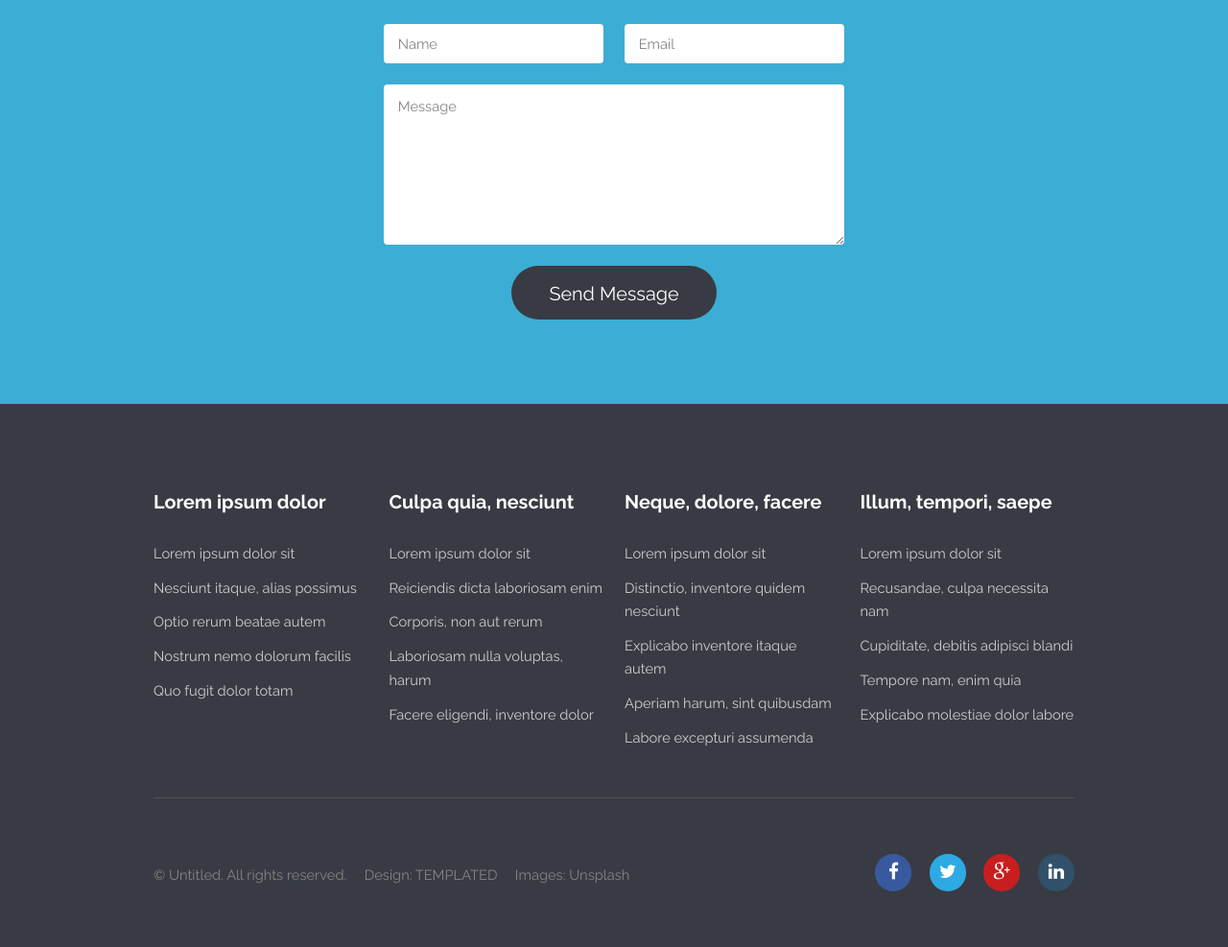
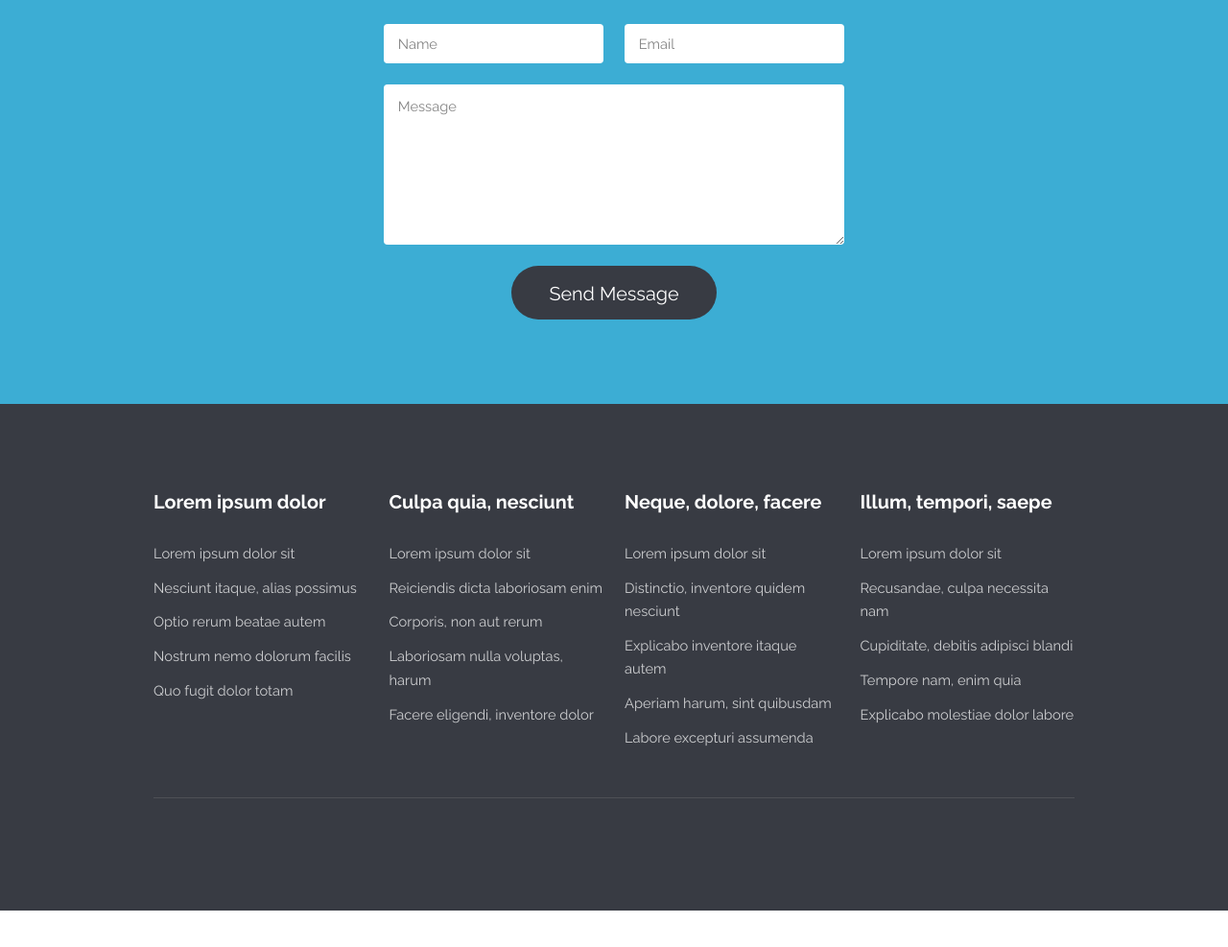
Before and after one commit to Jacob-Haddad/old-website, a plain HTML site: page index.html in a window 1280 px wide. Shown: the part 2333-3320 px from the top of the page at 96% size. After the commit the page ends 3282 px from the top, so only its background shows below. Drawn offline with Linux system fonts and the light colour scheme.

Commit message:
Update index.html

```diff
--- a/index.html
+++ b/index.html
@@ -190,28 +190,6 @@
 							</section>
 						</div>
 					</section>
-					<div class="row">
-						<div class="8u 12u$(medium)">
-							<ul class="copyright">
-								<li>&copy; Untitled. All rights reserved.</li>
-								<li>Design: <a href="http://templated.co">TEMPLATED</a></li>
-								<li>Images: <a href="http://unsplash.com">Unsplash</a></li>
-							</ul>
-						</div>
-						<div class="4u$ 12u$(medium)">
-							<ul class="icons">
-								<li>
-									<a class="icon rounded fa-facebook"><span class="label">Facebook</span></a>
-								</li>
-								<li>
-									<a class="icon rounded fa-twitter"><span class="label">Twitter</span></a>
-								</li>
-								<li>
-									<a class="icon rounded fa-google-plus"><span class="label">Google+</span></a>
-								</li>
-								<li>
-									<a class="icon rounded fa-linkedin"><span class="label">LinkedIn</span></a>
-								</li>
 							</ul>
 						</div>
 					</div>
```
